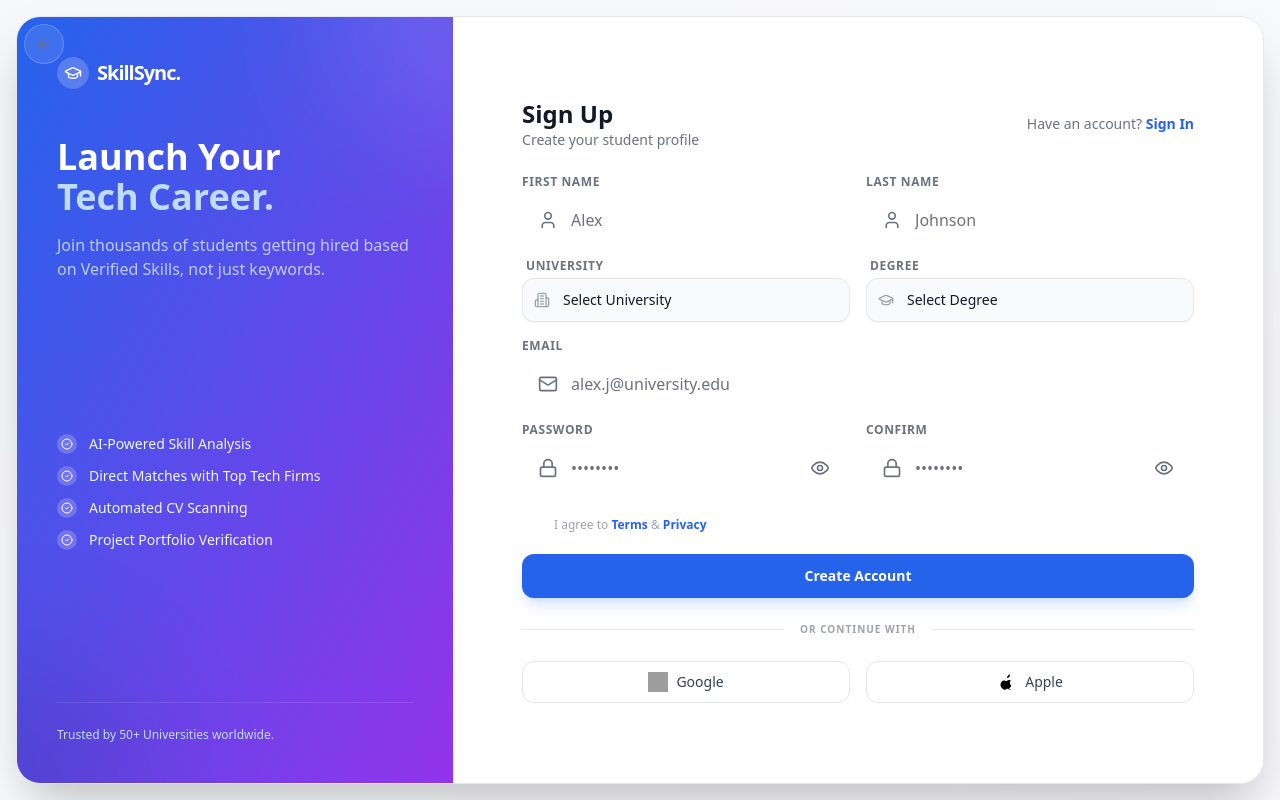
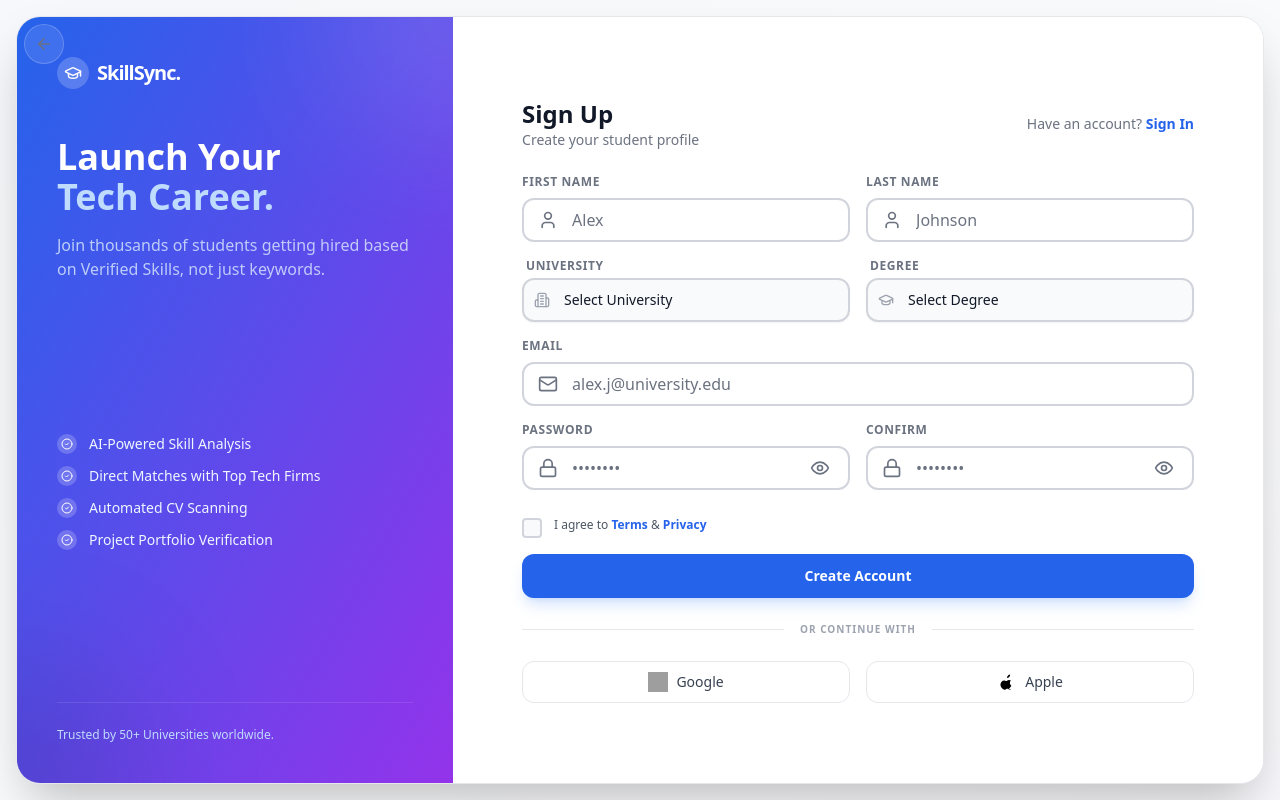
Before and after one commit to Bawaperera/SkillSyncFrontend, a Next.js app: page /register/student in a window 1280 px wide. Built offline with nearby package versions, Linux system fonts and the light colour scheme; grey boxes are pictures that could not be loaded.

Commit message:
enhance styling for input components and fix autofill text visibility

```diff
--- a/src/app/(auth)/register/student/page.tsx
+++ b/src/app/(auth)/register/student/page.tsx
@@ -165,7 +165,7 @@ export default function StudentRegisterPage() {
                                     register={register("firstName")}
                                     error={errors.firstName}
                                     className="shadow-none"
-                                    inputClassName="h-11 py-2.5 bg-gray-50 dark:bg-white/5 border-gray-200 dark:border-white/10 text-gray-900 dark:text-white shadow-none focus:bg-white dark:focus:bg-black/50"
+                                    inputClassName="h-11 py-2.5 bg-gray-50 dark:bg-white/5 !border-2 !border-gray-300 dark:!border-white/20 !text-gray-900 dark:!text-white shadow-none focus:bg-white dark:focus:bg-black/50 focus:!border-blue-500"
                                     labelClassName="text-xs uppercase tracking-wider text-gray-500 dark:text-gray-400 font-semibold mb-1"
                                 />
                                 <AuthInput
@@ -175,7 +175,7 @@ export default function StudentRegisterPage() {
                                     register={register("lastName")}
                                     error={errors.lastName}
                                     className="shadow-none"
-                                    inputClassName="h-11 py-2.5 bg-gray-50 dark:bg-white/5 border-gray-200 dark:border-white/10 text-gray-900 dark:text-white shadow-none focus:bg-white dark:focus:bg-black/50"
+                                    inputClassName="h-11 py-2.5 bg-gray-50 dark:bg-white/5 !border-2 !border-gray-300 dark:!border-white/20 !text-gray-900 dark:!text-white shadow-none focus:bg-white dark:focus:bg-black/50 focus:!border-blue-500"
                                     labelClassName="text-xs uppercase tracking-wider text-gray-500 dark:text-gray-400 font-semibold mb-1"
                                 />
                             </div>
@@ -187,11 +187,11 @@ export default function StudentRegisterPage() {
                                     <div className="relative">
                                         <select
                                             {...register("university")}
-                                            className="w-full h-11 bg-gray-50 dark:bg-white/5 border border-gray-200 dark:border-white/10 rounded-xl px-4 py-2.5 pl-10 text-sm text-gray-900 dark:text-white placeholder-gray-500 outline-none focus:border-blue-500/50 focus:bg-white dark:focus:bg-black/50 transition-all appearance-none shadow-sm"
+                                            className="w-full h-11 bg-gray-50 dark:bg-white/5 border-2 border-gray-300 dark:border-white/20 rounded-xl px-4 py-2.5 pl-10 text-sm text-gray-900 dark:text-white placeholder-gray-500 outline-none focus:border-blue-500 focus:bg-white dark:focus:bg-black/50 transition-all appearance-none shadow-sm"
                                         >
-                                            <option value="" className="bg-white dark:bg-[#0A0A0B]">Select University</option>
+                                            <option value="" className="bg-white dark:bg-[#0A0A0B] text-gray-900 dark:text-white">Select University</option>
                                             {UNIVERSITIES.map(u => (
-                                                <option key={u.value} value={u.value} className="bg-white dark:bg-[#0A0A0B]">{u.label}</option>
+                                                <option key={u.value} value={u.value} className="bg-white dark:bg-[#0A0A0B] text-gray-900 dark:text-white">{u.label}</option>
                                             ))}
                                         </select>
                                         <Building2 className="absolute left-3 top-1/2 -translate-y-1/2 text-gray-400 pointer-events-none" size={16} />
@@ -204,11 +204,11 @@ export default function StudentRegisterPage() {
                                     <div className="relative">
                                         <select
                                             {...register("degree")}
-                                            className="w-full h-11 bg-gray-50 dark:bg-white/5 border border-gray-200 dark:border-white/10 rounded-xl px-4 py-2.5 pl-10 text-sm text-gray-900 dark:text-white placeholder-gray-500 outline-none focus:border-blue-500/50 focus:bg-white dark:focus:bg-black/50 transition-all appearance-none shadow-sm"
+                                            className="w-full h-11 bg-gray-50 dark:bg-white/5 border-2 border-gray-300 dark:border-white/20 rounded-xl px-4 py-2.5 pl-10 text-sm text-gray-900 dark:text-white placeholder-gray-500 outline-none focus:border-blue-500 focus:bg-white dark:focus:bg-black/50 transition-all appearance-none shadow-sm"
                                         >
-                                            <option value="" className="bg-white dark:bg-[#0A0A0B]">Select Degree</option>
+                                            <option value="" className="bg-white dark:bg-[#0A0A0B] text-gray-900 dark:text-white">Select Degree</option>
                                             {DEGREES.map(d => (
-                                                <option key={d.value} value={d.value} className="bg-white dark:bg-[#0A0A0B]">{d.label}</option>
+                                                <option key={d.value} value={d.value} className="bg-white dark:bg-[#0A0A0B] text-gray-900 dark:text-white">{d.label}</option>
                                             ))}
                                         </select>
                                         <GraduationCap className="absolute left-3 top-1/2 -translate-y-1/2 text-gray-400 pointer-events-none" size={16} />
@@ -226,7 +226,7 @@ export default function StudentRegisterPage() {
                                 register={register("email")}
                                 error={errors.email}
                                 className="shadow-none"
-                                inputClassName="h-11 py-2.5 bg-gray-50 dark:bg-white/5 border-gray-200 dark:border-white/10 text-gray-900 dark:text-white shadow-none focus:bg-white dark:focus:bg-black/50"
+                                inputClassName="h-11 py-2.5 bg-gray-50 dark:bg-white/5 !border-2 !border-gray-300 dark:!border-white/20 !text-gray-900 dark:!text-white shadow-none focus:bg-white dark:focus:bg-black/50 focus:!border-blue-500"
                                 labelClassName="text-xs uppercase tracking-wider text-gray-500 dark:text-gray-400 font-semibold mb-1"
                             />
 
@@ -241,7 +241,7 @@ export default function StudentRegisterPage() {
                                         register={register("password")}
                                         error={errors.password}
                                         className="shadow-none"
-                                        inputClassName="h-11 py-2.5 bg-gray-50 dark:bg-white/5 border-gray-200 dark:border-white/10 text-gray-900 dark:text-white shadow-none focus:bg-white dark:focus:bg-black/50"
+                                        inputClassName="h-11 py-2.5 bg-gray-50 dark:bg-white/5 !border-2 !border-gray-300 dark:!border-white/20 !text-gray-900 dark:!text-white shadow-none focus:bg-white dark:focus:bg-black/50 focus:!border-blue-500"
                                         labelClassName="text-xs uppercase tracking-wider text-gray-500 dark:text-gray-400 font-semibold mb-1"
                                     />
                                     {/* Strength Meter - Mini */}
@@ -267,7 +267,7 @@ export default function StudentRegisterPage() {
                                     register={register("confirmPassword")}
                                     error={errors.confirmPassword}
                                     className="shadow-none"
-                                    inputClassName="h-11 py-2.5 bg-gray-50 dark:bg-white/5 border-gray-200 dark:border-white/10 text-gray-900 dark:text-white shadow-none focus:bg-white dark:focus:bg-black/50"
+                                    inputClassName="h-11 py-2.5 bg-gray-50 dark:bg-white/5 !border-2 !border-gray-300 dark:!border-white/20 !text-gray-900 dark:!text-white shadow-none focus:bg-white dark:focus:bg-black/50 focus:!border-blue-500"
                                     labelClassName="text-xs uppercase tracking-wider text-gray-500 dark:text-gray-400 font-semibold mb-1"
                                 />
                             </div>
--- a/src/app/globals.css
+++ b/src/app/globals.css
@@ -133,3 +133,28 @@
 ::-webkit-scrollbar-thumb {
   @apply bg-gray-200 dark:bg-white/10 rounded-full hover:bg-gray-300 dark:hover:bg-white/20 transition-colors;
 }
+
+/* Fix autofill text visibility */
+input:-webkit-autofill,
+input:-webkit-autofill:hover,
+input:-webkit-autofill:focus,
+input:-webkit-autofill:active,
+select:-webkit-autofill,
+select:-webkit-autofill:hover,
+select:-webkit-autofill:focus,
+select:-webkit-autofill:active {
+  -webkit-text-fill-color: #1a1a1a !important;
+  transition: background-color 5000s ease-in-out 0s;
+}
+
+.dark input:-webkit-autofill,
+.dark input:-webkit-autofill:hover,
+.dark input:-webkit-autofill:focus,
+.dark input:-webkit-autofill:active,
+.dark select:-webkit-autofill,
+.dark select:-webkit-autofill:hover,
+.dark select:-webkit-autofill:focus,
+.dark select:-webkit-autofill:active {
+  -webkit-text-fill-color: #ffffff !important;
+  transition: background-color 5000s ease-in-out 0s;
+}
--- a/src/components/auth/AuthCheckbox.tsx
+++ b/src/components/auth/AuthCheckbox.tsx
@@ -16,12 +16,12 @@ export function AuthCheckbox({ label, register, error }: AuthCheckboxProps) {
             <label className="flex items-start gap-3 cursor-pointer group">
                 <div className="relative mt-1">
                     <input type="checkbox" className="peer sr-only" {...register} />
-                    <div className="w-5 h-5 rounded border border-white/20 bg-white/5 peer-checked:bg-blue-600 peer-checked:border-blue-600 transition-all duration-200" />
+                    <div className="w-5 h-5 rounded border-2 border-gray-300 dark:border-white/30 bg-gray-50 dark:bg-white/5 peer-checked:bg-blue-600 peer-checked:border-blue-600 transition-all duration-200" />
                     <div className="absolute inset-0 flex items-center justify-center text-white opacity-0 peer-checked:opacity-100 transition-opacity pointer-events-none">
                         <Check size={14} strokeWidth={3} />
                     </div>
                 </div>
-                <span className="text-sm text-gray-400 group-hover:text-gray-300 transition-colors select-none">
+                <span className="text-sm text-gray-600 dark:text-gray-400 group-hover:text-gray-800 dark:group-hover:text-gray-300 transition-colors select-none">
                     {label}
                 </span>
             </label>
--- a/src/components/auth/AuthInput.tsx
+++ b/src/components/auth/AuthInput.tsx
@@ -61,6 +61,9 @@ export function AuthInput({
                         ${error ? "border-red-500/50 focus:border-red-500/50 focus:ring-red-500/10" : ""}
                         ${inputClassName}
                     `}
+                    style={{
+                        colorScheme: 'dark'
+                    }}
                     onFocus={() => setFocused(true)}
                     onBlur={() => setFocused(false)}
                 />
```
